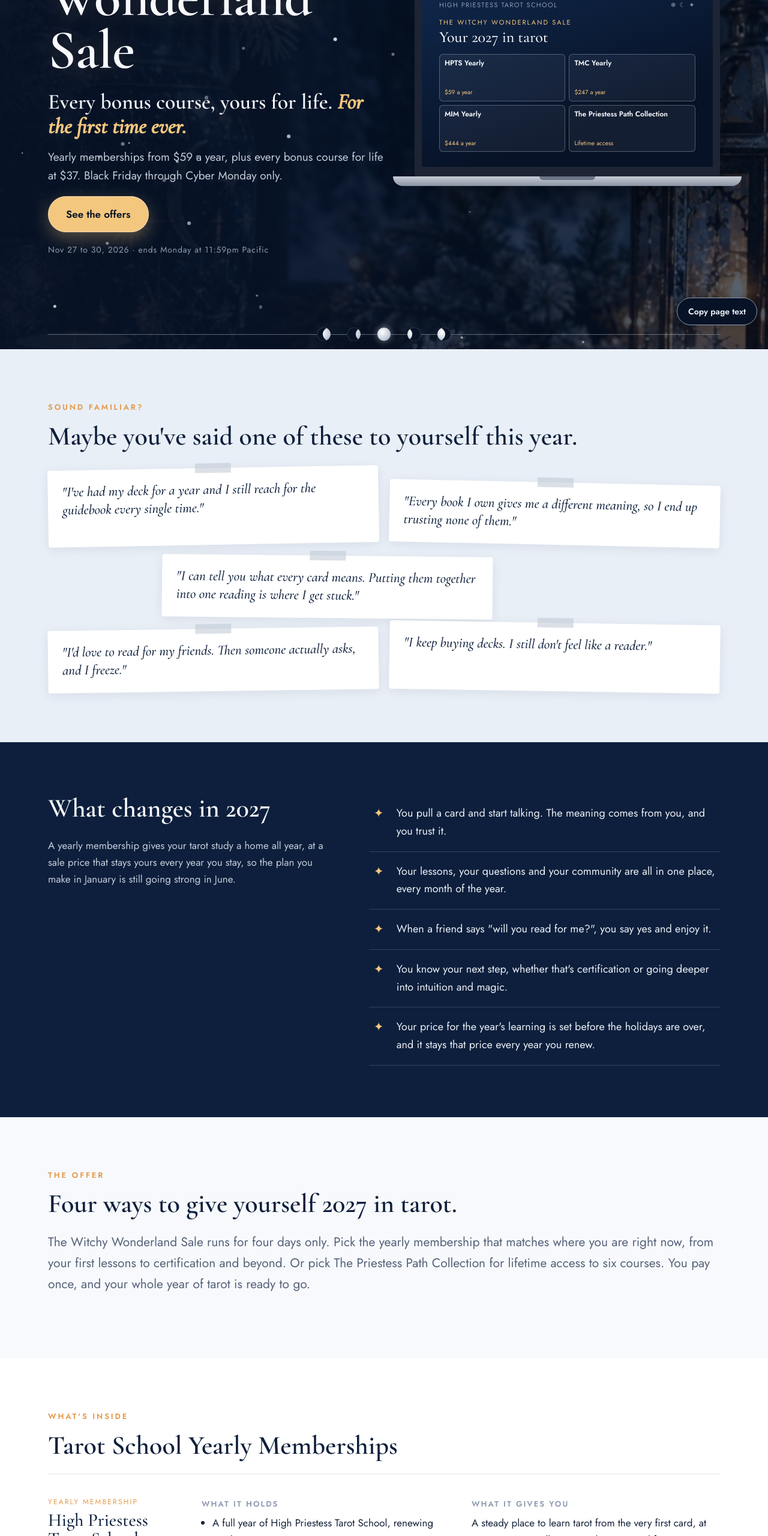
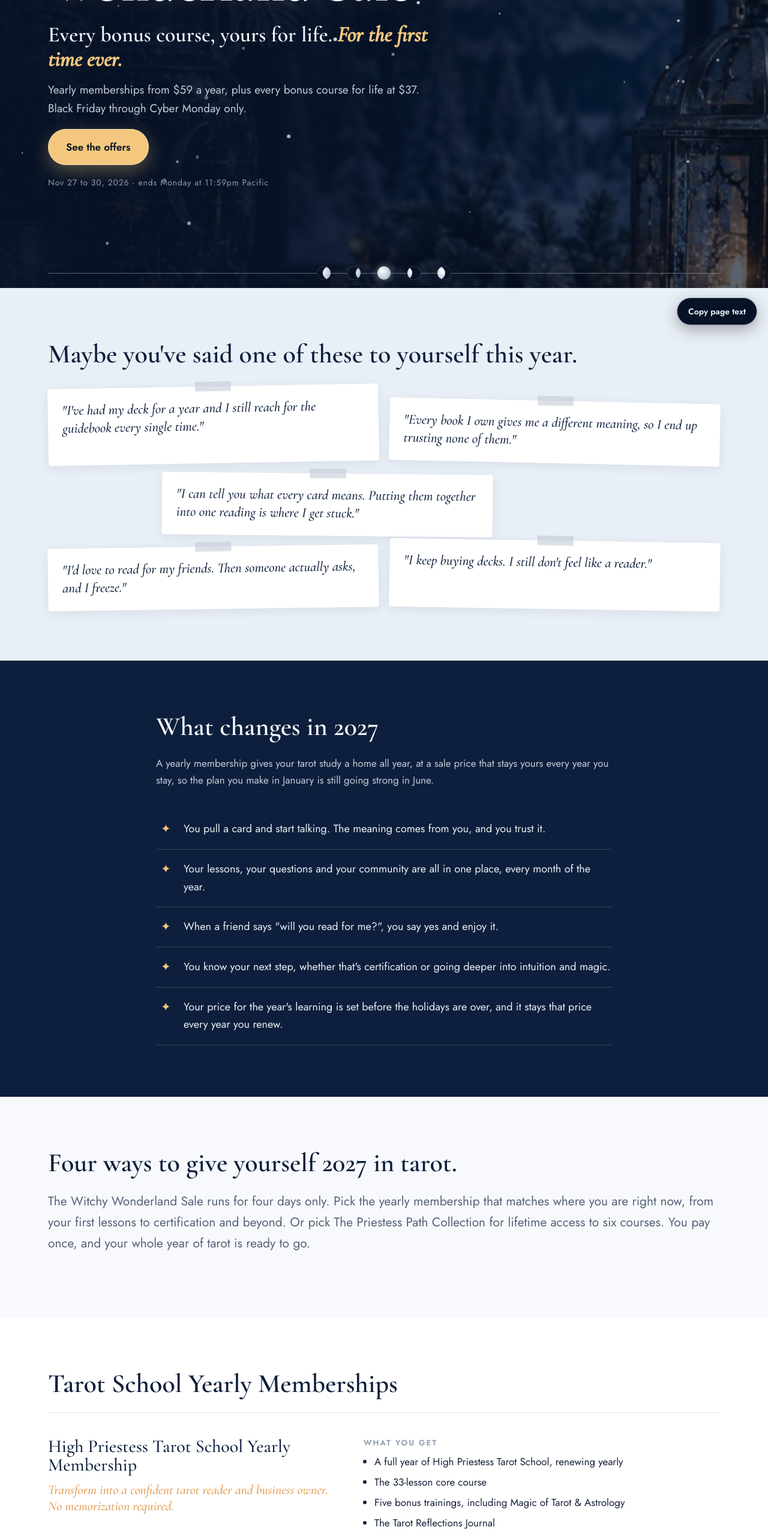
Before and after one commit to sunnysink/links, a plain HTML site: page witchy-wonderland/index.html in a window 1280 px wide. Shown: the part 240-2800 px from the top of the page at 60% size. Drawn offline with nearby package versions, Linux system fonts and the light colour scheme.

Commit message:
Witchy Wonderland: layout and promise updates

```diff
--- a/witchy-wonderland/index.html
+++ b/witchy-wonderland/index.html
@@ -59,7 +59,7 @@ a{color:inherit}
 .hero{position:relative;color:var(--frost);background:var(--night);overflow:hidden}
 .hero .bg{position:absolute;inset:0;background:url("img/hero.jpg") center 30%/cover no-repeat;opacity:.55}
 .hero .shade{position:absolute;inset:0;background:linear-gradient(100deg,rgba(7,18,38,.97) 0%,rgba(7,18,38,.85) 42%,rgba(7,18,38,.35) 100%)}
-.hero .inner{position:relative;display:grid;grid-template-columns:1.05fr .95fr;gap:48px;align-items:center;padding:70px 0 90px}
+.hero .inner{position:relative;display:grid;grid-template-columns:minmax(0,680px);gap:48px;align-items:center;padding:80px 0 100px}
 .hero h1{font-size:clamp(42px,6vw,74px);color:var(--snow);font-weight:600}
 .hero h1 em{font-style:italic;color:var(--glow)}
 .hero h1.saletitle{font-size:clamp(50px,7.2vw,96px);line-height:.95;letter-spacing:-.01em;margin:0 0 22px;text-shadow:0 0 40px rgba(243,199,126,.25)}
@@ -101,7 +101,7 @@ section{padding:86px 0}
 
 .change{background:var(--navy);color:var(--frost)}
 .change h2{color:var(--snow)}
-.change .cols{display:grid;grid-template-columns:.9fr 1.1fr;gap:56px;align-items:start}
+.change .cols{display:grid;grid-template-columns:1fr;gap:18px;max-width:760px}
 .change ul{list-style:none;padding:0;margin:0}
 .change li{padding:18px 0 18px 46px;border-bottom:1px solid rgba(195,204,216,.2);position:relative;font-size:18px}
 .change li::before{content:"✦";position:absolute;left:8px;top:16px;color:var(--glow);font-size:20px}
@@ -110,11 +110,11 @@ section{padding:86px 0}
 .offer-intro .lead{font-size:21px;color:var(--muted)}
 
 .inside{background:#fff}
-.row{display:grid;grid-template-columns:220px 1fr 1fr;gap:36px;padding:40px 0;border-top:1px solid #dfe5ee}
+.row{display:grid;grid-template-columns:minmax(220px,.9fr) 1.1fr;gap:40px;padding:40px 0;border-top:1px solid #dfe5ee}
 .row:last-child{border-bottom:1px solid #dfe5ee}
 .row.tmcrow{background:linear-gradient(120deg,#eef3f9,#f8efe0);border:1px solid #e8d3ad;border-radius:14px;padding:40px 30px;margin:10px -30px}
 .row .label{font-family:"Cormorant Garamond";font-size:30px;line-height:1.05;color:var(--navy)}
-.row .label small{display:block;font-family:Jost;font-size:12px;letter-spacing:.18em;text-transform:uppercase;color:var(--ember);margin-bottom:8px}
+.row .label .bp{display:block;font-family:"Cormorant Garamond";font-style:italic;font-size:22px;line-height:1.25;color:var(--ember);margin-top:12px}
 .row h4{margin:0 0 8px;font:600 13px Jost;letter-spacing:.16em;text-transform:uppercase;color:var(--silver2)}
 .row ul{margin:0;padding-left:18px}
 .row li{margin-bottom:6px}
@@ -157,7 +157,9 @@ section{padding:86px 0}
 .opt.mim{background:linear-gradient(170deg,#1b2f57,#0b1a33);border-color:var(--silver)}
 .opt .who{font-size:12px;letter-spacing:.16em;text-transform:uppercase;color:var(--glow);font-weight:600}
 .opt.tmc .who{color:#a3591c}
-.opt h3{color:var(--snow);font-size:28px;margin:.3em 0 .5em}
+.opt h3{color:var(--snow);font-size:28px;margin:.3em 0 .3em}
+.opt .bp{font-family:"Cormorant Garamond";font-style:italic;font-size:20px;line-height:1.25;color:var(--glow);margin:0 0 .8em}
+.opt.tmc .bp{color:#a3591c}
 .opt.tmc h3,.opt.tmc .amt{color:var(--navy)}
 .opt ul{padding-left:18px;margin:0 0 18px;font-size:15px;color:var(--silver);flex:1}
 .opt.tmc ul,.opt.tmc .after{color:#3a4760}
@@ -230,27 +232,13 @@ footer a{color:var(--silver)}
   <div class="snow" id="snow" aria-hidden="true"></div>
   <div class="wrap inner">
     <div>
-      <p class="eyebrow">High Priestess Tarot School presents</p>
       <h1 class="saletitle">The Witchy Wonderland Sale</h1>
       <p class="promise">Every bonus course, yours for life. <em>For the first time ever.</em></p>
       <p class="sub">Yearly memberships from $59 a year, plus every bonus course for life at $37. Black Friday through Cyber Monday only.</p>
       <a class="btn" href="#price">See the offers</a>
       <p class="dates">Nov 27 to 30, 2026 · ends Monday at 11:59pm Pacific</p>
     </div>
-    <div class="laptop" aria-label="The Witchy Wonderland Sale shown on a laptop screen">
-      <div class="tag">Nov 27 to 30</div>
-      <div class="screen"><div class="ui">
-        <div class="top"><span>High Priestess Tarot School</span><span>❄ ☾ ✦</span></div>
-        <div class="title"><small>The Witchy Wonderland Sale</small>Your 2027 in tarot</div>
-        <div class="tiles">
-          <div class="tile"><b>HPTS Yearly</b><span>$59 a year</span></div>
-          <div class="tile"><b>TMC Yearly</b><span>$247 a year</span></div>
-          <div class="tile"><b>MIM Yearly</b><span>$444 a year</span></div>
-          <div class="tile"><b>The Priestess Path Collection</b><span>Lifetime access</span></div>
-        </div>
-      </div></div>
-      <div class="base"></div>
-    </div>
+    <!-- membership mockups go here (Sunny sends three) -->
   </div>
   <div class="garland wrap" aria-hidden="true"><i class="moon c1"></i><i class="moon c2"></i><i class="moon"></i><i class="moon c3"></i><i class="moon c4"></i></div>
 </header>
@@ -258,7 +246,6 @@ footer a{color:var(--silver)}
 <!-- 2 WHERE THEY ARE -->
 <section class="voices">
   <div class="wrap">
-    <p class="eyebrow" style="color:var(--ember)">Sound familiar?</p>
     <h2>Maybe you've said one of these to yourself this year.</h2>
     <div class="grid">
       <div class="note">"I've had my deck for a year and I still reach for the guidebook every single time."</div>
@@ -290,7 +277,6 @@ footer a{color:var(--silver)}
 <!-- 4 THE OFFER -->
 <section class="offer-intro">
   <div class="wrap">
-    <p class="eyebrow" style="color:var(--ember)">The offer</p>
     <h2>Four ways to give yourself 2027 in tarot.</h2>
     <p class="lead">The Witchy Wonderland Sale runs for four days only. Pick the yearly membership that matches where you are right now, from your first lessons to certification and beyond. Or pick The Priestess Path Collection for lifetime access to six courses. You pay once, and your whole year of tarot is ready to go.</p>
   </div>
@@ -299,12 +285,11 @@ footer a{color:var(--silver)}
 <!-- 5 WHAT'S INSIDE -->
 <section class="inside">
   <div class="wrap">
-    <p class="eyebrow" style="color:var(--ember)">What's inside</p>
     <h2>Tarot School Yearly Memberships</h2>
 
     <div class="row">
-      <div class="label"><small>Yearly membership</small>High Priestess Tarot School</div>
-      <div><h4>What it holds</h4><ul>
+      <div class="label">High Priestess Tarot School Yearly Membership<span class="bp">Transform into a confident tarot reader and business owner. No memorization required.</span></div>
+      <div><h4>What you get</h4><ul>
         <li>A full year of High Priestess Tarot School, renewing yearly</li>
         <li>The 33-lesson core course</li>
         <li>Five bonus trainings, including Magic of Tarot &amp; Astrology</li>
@@ -312,12 +297,11 @@ footer a{color:var(--silver)}
         <li>Q&amp;A by video: post your tarot question and I answer it on video</li>
         <li>The member community</li>
       </ul></div>
-      <div><h4>What it gives you</h4><p>A steady place to learn tarot from the very first card, at your own pace, all year. You learn to read from your own intuition, with someone to answer your questions along the way.</p></div>
     </div>
 
     <div class="row tmcrow">
-      <div class="label"><small>Yearly membership</small>Tarot Mastery Circle</div>
-      <div><h4>What it holds</h4><ul>
+      <div class="label">Tarot Mastery Circle Yearly Membership<span class="bp">Most tarot students never master their craft. You're about to be the exception.</span></div>
+      <div><h4>What you get</h4><ul>
         <li>A full year of Tarot Mastery Circle, renewing yearly</li>
         <li>Everything in High Priestess Tarot School</li>
         <li>Live practice sessions and a weekly Zoom</li>
@@ -325,17 +309,15 @@ footer a{color:var(--silver)}
         <li>Direct access to me</li>
         <li>The path to certification (the $99 certification fee is separate)</li>
       </ul></div>
-      <div><h4>What it gives you</h4><p>Real practice with real people, so reading for others starts to feel natural. You get feedback while you read, and a clear route to becoming a certified tarot reader in 2027.</p></div>
     </div>
 
     <div class="row">
-      <div class="label"><small>Yearly membership</small>Magic and Intuition Mastery</div>
-      <div><h4>What it holds</h4><ul>
+      <div class="label">Magic and Intuition Mastery Yearly Membership<span class="bp">Learn how to trust your intuition and step into your magic.</span></div>
+      <div><h4>What you get</h4><ul>
         <li>A full year of Magic and Intuition Mastery, Tarot Mastery Circle and High Priestess Tarot School, renewing yearly</li>
         <li>Lifetime access to the MIM core content</li>
         <li>Your $99 certification fee, covered</li>
       </ul></div>
-      <div><h4>What it gives you</h4><p>The deepest level I teach, with everything below it included. You keep the MIM core content for life, so your work on intuition and magic stays with you long after the year is over.</p></div>
     </div>
 
   </div>
@@ -344,7 +326,6 @@ footer a{color:var(--silver)}
 <!-- 5b COLLECTION -->
 <section class="collection">
   <div class="wrap">
-    <p class="eyebrow" style="color:var(--glow)">Lifetime access</p>
     <h2>The Priestess Path Collection</h2>
     <p class="lead">Six courses that are yours for life. Each one arrives in your inbox as its own PDF with links to everything inside, so you can keep them, come back to them and work through them at your own pace.</p>
     <p class="lead"><b>All six courses are also inside High Priestess Tarot School.</b> The HPTS Yearly Membership gives you every one of them all year, along with the 33-lesson core course, the Tarot Reflections Journal, Q&amp;A by video and the community, for $59.</p>
@@ -365,7 +346,6 @@ footer a{color:var(--silver)}
   <div class="wrap cols">
     <div class="portrait"><img src="img/sunny.webp" alt="Sunny Sink, founder of High Priestess Tarot School"></div>
     <div>
-      <p class="eyebrow" style="color:var(--ember)">About me</p>
       <h2>Hi, I'm Sunny.</h2>
       <p>I'm the teacher behind High Priestess Tarot School. I've read oracle cards since 2017 and tarot since late 2021, and I've taught tarot since March 2023 to more than 3,000 students.</p>
       <p>When I started tarot, I tried to memorize the meanings from guidebooks, and every book told me something different. What finally worked was something I was already doing with my oracle cards on my daily TikTok lives. I made High Priestess Tarot School to teach open-ended meanings that work in every situation, so my students can read from their own intuition.</p>
@@ -377,7 +357,6 @@ footer a{color:var(--silver)}
 <!-- 9 WHAT BUYERS SAY -->
 <section class="says">
   <div class="wrap">
-    <p class="eyebrow" style="color:var(--ember)">What students say</p>
     <h2>In their own words.</h2>
     <div class="quotes">
       <img src="img/proof-2.jpg" alt="A student: This is life changing for me. Having you answer questions live and knowing I can reach out if I'm still confused is so comforting." loading="lazy">
@@ -393,7 +372,6 @@ footer a{color:var(--silver)}
 <!-- 7 WHO IT'S FOR -->
 <section class="forwho">
   <div class="wrap">
-    <p class="eyebrow" style="color:var(--ember)">Who it's for</p>
     <h2>Pick the one that sounds like you.</h2>
     <div class="list">
       <p><b>You're new to tarot</b> or you've been dabbling for a while, and you want to feel like a real reader by the end of 2027. Choose the HPTS Yearly Membership.</p>
@@ -409,13 +387,13 @@ footer a{color:var(--silver)}
 <!-- 10 PRICE -->
 <section class="price" id="price">
   <div class="wrap">
-    <p class="eyebrow" style="color:var(--glow)">Tarot School Yearly Memberships</p>
     <h2>Choose your year.</h2>
     <p class="intro">Each yearly membership renews at the sale price you join at, every year you stay. Cancel anytime. The sale price is open through Monday, November 30.</p>
     <div class="options">
       <div class="opt hpts">
         <span class="who">Start here</span>
         <h3>HPTS Yearly Membership</h3>
+        <p class="bp">Transform into a confident tarot reader and business owner. No memorization required.</p>
         <ul>
           <li>A full year of High Priestess Tarot School</li>
           <li>33-lesson core course</li>
@@ -430,8 +408,9 @@ footer a{color:var(--silver)}
       <div class="opt tmc">
         <span class="who">Practice and certify</span>
         <h3>TMC Yearly Membership</h3>
+        <p class="bp">Most tarot students never master their craft. You're about to be the exception.</p>
         <ul>
-          <li>12 months of Tarot Mastery Circle</li>
+          <li>A full year of Tarot Mastery Circle</li>
           <li>Everything in High Priestess Tarot School</li>
           <li>Live practice sessions and a weekly Zoom</li>
           <li>Live feedback on your readings</li>
@@ -445,6 +424,7 @@ footer a{color:var(--silver)}
       <div class="opt mim">
         <span class="who">Everything</span>
         <h3>MIM Yearly Membership</h3>
+        <p class="bp">Learn how to trust your intuition and step into your magic.</p>
         <ul>
           <li>A full year of MIM, TMC and HPTS</li>
           <li>Lifetime access to the MIM core content</li>
@@ -458,7 +438,6 @@ footer a{color:var(--silver)}
 
     <div class="colbuy" id="collection-price">
       <div>
-        <p class="eyebrow" style="color:var(--glow)">Lifetime access</p>
         <h3>The Priestess Path Collection</h3>
         <ul>
           <li>Magic of Tarot &amp; Astrology</li>
@@ -482,7 +461,6 @@ footer a{color:var(--silver)}
 <!-- 11 DATES -->
 <section class="dates">
   <div class="wrap">
-    <p class="eyebrow" style="color:var(--ember)">The dates</p>
     <h2>Open for four days, Black Friday through Cyber Monday.</h2>
     <div class="cal">
       <div class="day"><div class="n">Friday</div><div class="d">Nov 27</div><p>The sale opens. Black Friday.</p></div>
@@ -497,7 +475,6 @@ footer a{color:var(--silver)}
 <!-- 12 FAQ -->
 <section class="faq">
   <div class="wrap">
-    <p class="eyebrow" style="color:var(--glow)">Questions</p>
     <h2>Before you choose.</h2>
     <details><summary>Does my yearly membership renew on its own?</summary><p>Yes. It renews each year at the sale price you joined at, so your price stays the same every year you stay. Cancel anytime before your renewal date by emailing support@sunnysink.com.</p></details>
     <details><summary>When does my year start?</summary><p>The day you join. Your membership renews on that date each year.</p></details>
@@ -513,7 +490,6 @@ footer a{color:var(--silver)}
 <!-- 13 HOW TO BUY -->
 <section class="how">
   <div class="wrap">
-    <p class="eyebrow" style="color:var(--ember)">How it works</p>
     <h2>How to buy, and what happens next.</h2>
     <h3 style="margin-top:28px">If you choose a yearly membership</h3>
     <div class="steps">
```
